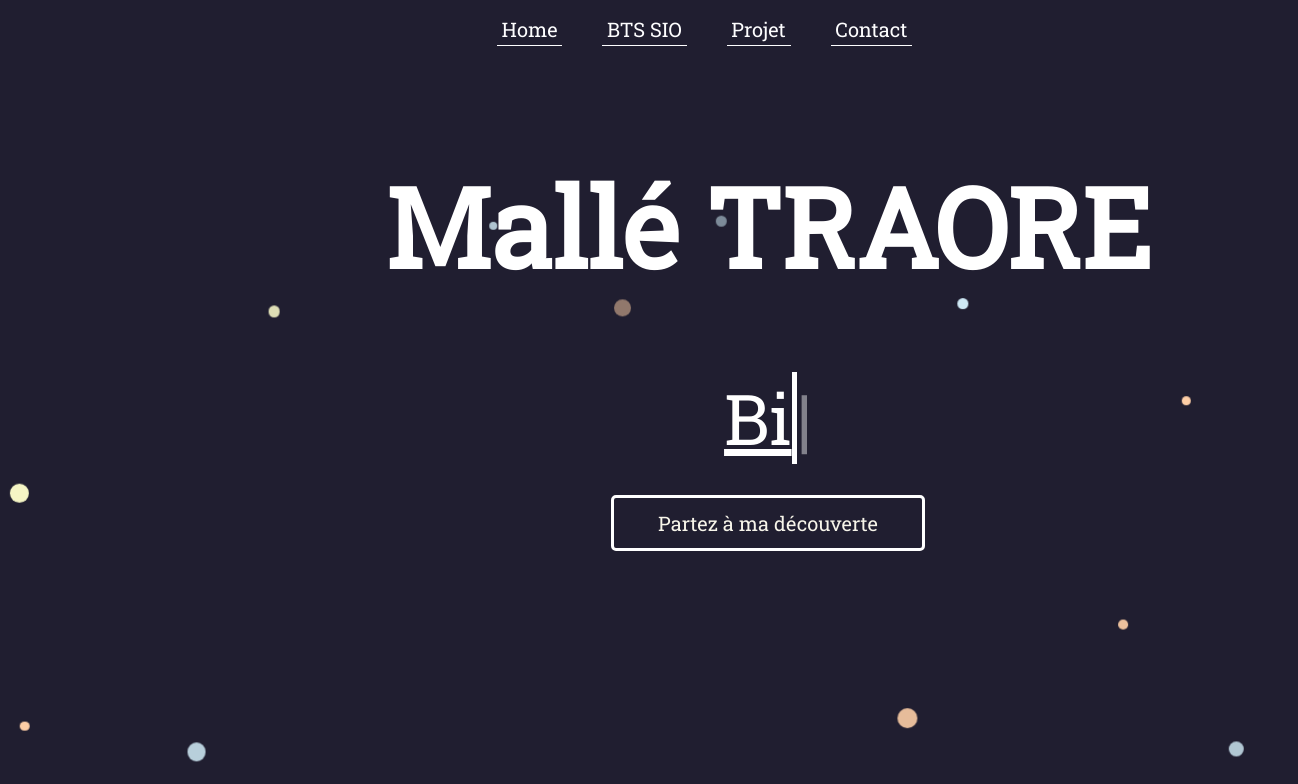
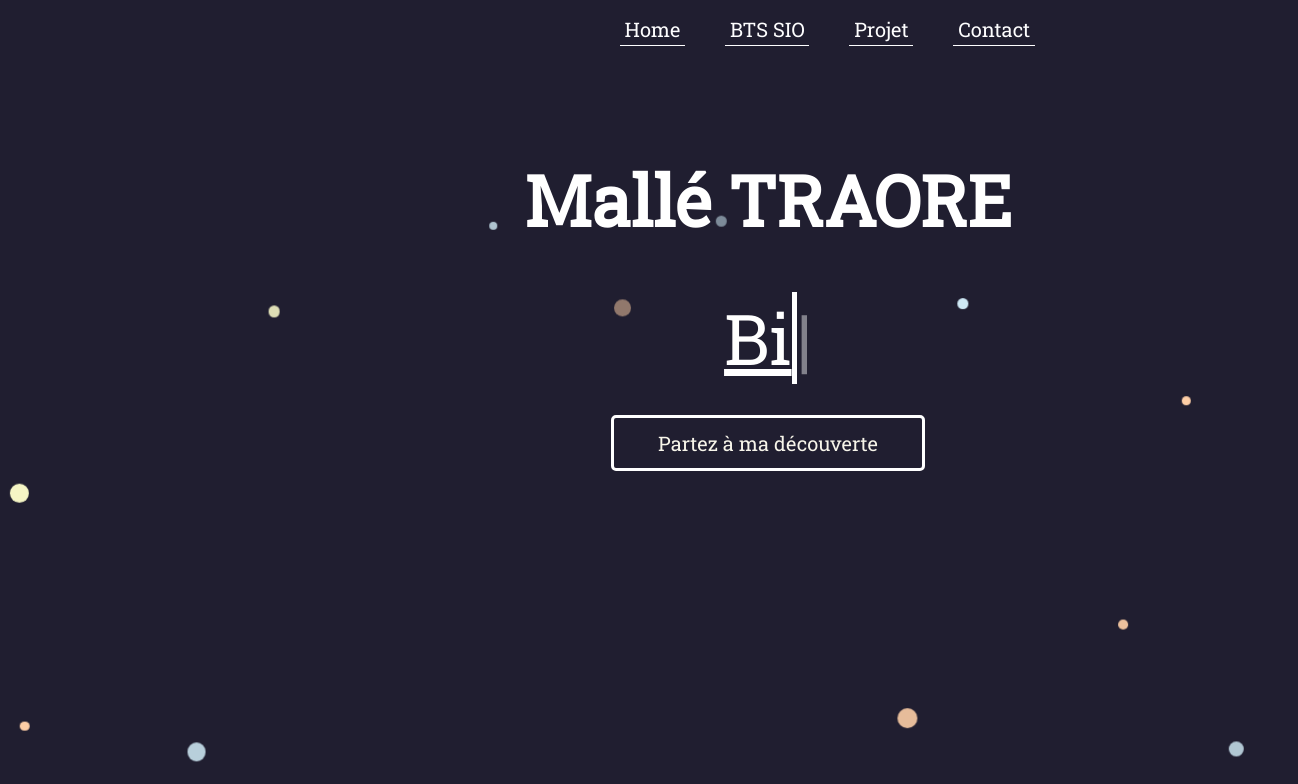
Before and after one commit to Malle02/my_first_react_app, a React (Create React App) app: page / in a window 1536 px wide. Shown: the top 784 px of the page, without its empty margins (0-1298 px from the left). Built offline with nearby package versions, Linux system fonts and the light colour scheme.

Commit message:
dernier modif respansive

```diff
--- a/src/componants/navigation.css
+++ b/src/componants/navigation.css
@@ -189,3 +189,17 @@ z-index: 2;
       transform: scaleX(1);
     }
   }
+
+
+  @media screen and (min-width:1536px)
+  {
+
+    .navbar_links{
+
+      margin-left: 38vw;
+
+
+
+
+  }
+  }
--- a/src/style/Style.css
+++ b/src/style/Style.css
@@ -328,3 +328,17 @@ h6{
   margin-top: 5%;
   color: #403689;
 }
+
+
+@media screen and (min-width:1536px)
+  {
+    .name{
+
+      font-size: 70px;
+
+    }
+    .bienvenue{
+      font-size: 37-px;
+
+    }
+  }
--- a/src/style/style_form_contact.css
+++ b/src/style/style_form_contact.css
@@ -107,3 +107,10 @@
 
 
   }
+
+  @media screen and (min-width:1536px)
+  {
+    .card{
+      margin-left: 38vw;
+    }
+  }
```
